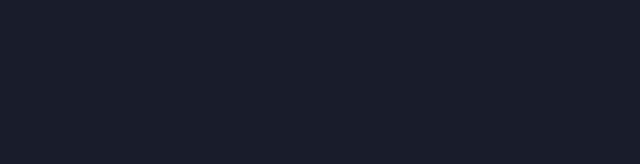
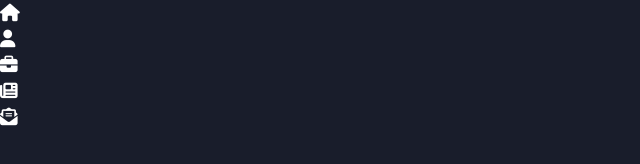
Before and after one commit to AkzechKyla/Intergalactic-Baseballer-Portfolio-Website, a plain HTML site: page index.html in a window 1280 px wide. Shown: the whole page, without its empty margins (0-640 px from the left). Drawn offline with Linux system fonts and the light colour scheme.

Commit message:
Add button icons

```diff
--- a/index.html
+++ b/index.html
@@ -21,5 +21,23 @@
         <section class="section sec4 blogs"></section>
         <section class="section sec5 contact"></section>
     </main>
+
+    <div class="controls">
+        <div class="control control-1 active-btn">
+            <i class="fa-solid fa-house"></i>
+        </div>
+        <div class="control control-2 " data-id="about">
+            <i class="fa-solid fa-user"></i>
+        </div>
+        <div class="control control-3 " data-id="portfolio">
+            <i class="fa-solid fa-briefcase"></i>
+        </div>
+        <div class="control control-4 " data-id="blogs">
+            <i class="fa-solid fa-newspaper"></i>
+        </div>
+        <div class="control control-5 " data-id="contact">
+            <i class="fa-solid fa-envelope-open-text"></i>
+        </div>
+    </div>
 </body>
 </html>
```
